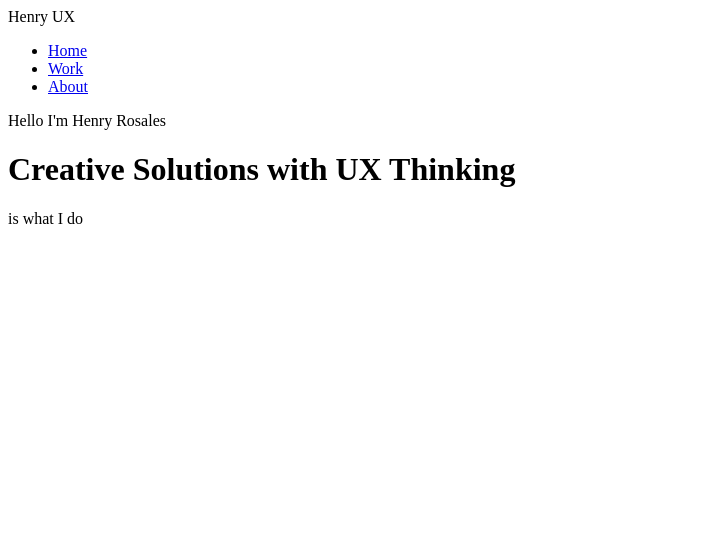
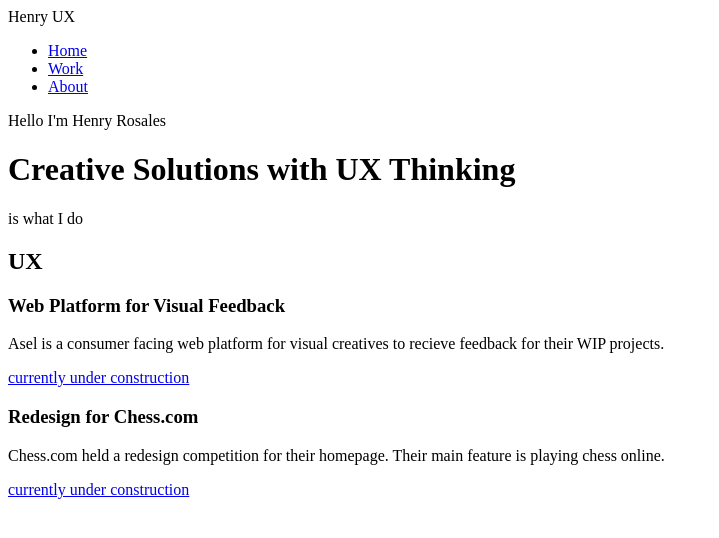
Before and after one commit to HenRMJ/UX-Portfolio, a plain HTML site: page index.html in a window 1280 px wide. Shown: the whole page, without its empty margins (0-719 px from the left). Drawn offline with Linux system fonts and the light colour scheme.

Commit message:
Update index.html
I added more html and content. I still haven't added the images to the html but I put in a place to add that in

```diff
--- a/index.html
+++ b/index.html
@@ -25,5 +25,34 @@
       </div>
     </header>
 
+    <h2>UX</h2>
+
+    <section id="work">
+
+      <div class="project">
+        <div class="project-images">
+
+        </div>
+
+        <div class="project-info">
+          <h3>Web Platform for Visual Feedback</h3>
+          <p>Asel is a consumer facing web platform for visual creatives to recieve feedback for their WIP projects.</p>
+          <a href="asel.html"><i class="far fa-file"></i> currently under construction</a>
+        </div>
+      </div>
+
+      <div class="project">
+        <div class="project-images">
+
+        </div>
+
+        <div class="project-info">
+          <h3>Redesign for Chess.com</h3>
+          <p>Chess.com held a redesign competition for their homepage. Their main feature is playing chess online.</p>
+          <a href="asel.html"><i class="far fa-file"></i> currently under construction</a>
+        </div>
+      </div>
+
+    </section>
   </body>
 </html>
```
